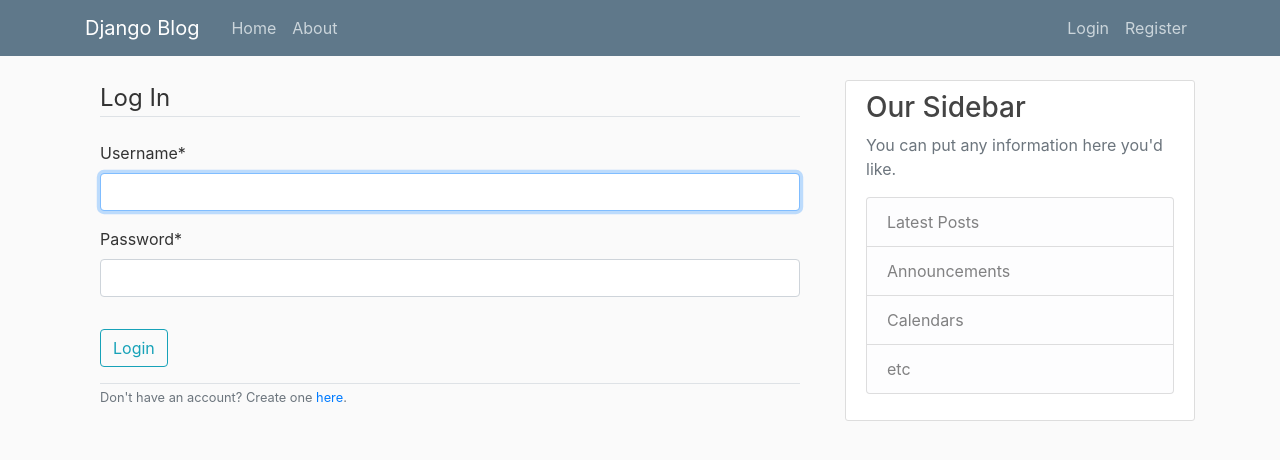
After one commit to JBert9000/django_blog, a Django app: page /login/ in a window 1280 px wide. The commit adds this page. Shown: the top 460 px of the page. Run offline with Django 3.2, Linux system fonts and the light colour scheme; some libraries are stand-ins or nearby versions.

Commit message:
added the ability for users to log in and out.

```diff
--- a/blog/templates/blog/base.html
+++ b/blog/templates/blog/base.html
@@ -33,8 +33,14 @@
             </div>
             <!-- Navbar Right Side -->
             <div class="navbar-nav">
-              <a class="nav-item nav-link" href="#">Login</a>
-              <a class="nav-item nav-link" href="{% url 'register' %}">Register</a>
+              {% if user.is_authenticated %}
+                <a class="nav-item nav-link" href="{% url 'logout' %}">Logout</a>
+                <a class="nav-item nav-link" href="{% url 'profile' %}">Profile</a>
+              {% else %}
+                <a class="nav-item nav-link" href="{% url 'login' %}">Login</a>
+                <a class="nav-item nav-link" href="{% url 'register' %}">Register</a>
+              {% endif %}
+
             </div>
           </div>
         </div>
--- a/django_project/settings.py
+++ b/django_project/settings.py
@@ -123,3 +123,6 @@
 STATIC_URL = '/static/'
 
 CRISPY_TEMPLATE_PACK = 'bootstrap4'
+
+LOGIN_REDIRECT_URL = 'blog-home'
+LOGIN_URL = 'login'
--- a/django_project/urls.py
+++ b/django_project/urls.py
@@ -14,12 +14,16 @@
     2. Add a URL to urlpatterns:  path('blog/', include('blog.urls'))
 """
 from django.contrib import admin
+from django.contrib.auth import views as auth_views
 from django.urls import path, include
 from users import views as user_views
 
 urlpatterns = [
     path('admin/', admin.site.urls),
     path('register/', user_views.register, name='register'),
+    path('login/', auth_views.LoginView.as_view(template_name='users/login.html'), name='login'),
+    path('logout/', auth_views.LogoutView.as_view(template_name='users/logout.html'), name='logout'),
+    path('profile/', user_views.profile, name='profile'),
     path('', include('blog.urls')),
     # path('users/', include('users.urls')),
 ]
--- /dev/null
+++ b/users/templates/users/login.html
@@ -0,0 +1,23 @@
+{% extends 'blog/base.html' %}
+{% block content %}
+{% load crispy_forms_tags %}
+
+  <div class="container">
+    <form method="post">
+        {% csrf_token %}
+        <fieldset class="form-group">
+          <legend class="border-bottom mb-4">Log In</legend>
+          {{ form|crispy }}
+        </fieldset>
+        <div class="form-group">
+          <button type="submit" class="btn btn-outline-info">Login</button>
+        </div>
+    </form>
+    <div class="border-top pd-3">
+      <small class="text-muted">
+        Don't have an account? Create one <a href="{% url 'register' %}">here</a>.
+      </small>
+    </div>
+  </div>
+
+{% endblock %}
--- a/users/templates/users/register.html
+++ b/users/templates/users/register.html
@@ -15,7 +15,7 @@
     </form>
     <div class="border-top pt-3">
         <small class="text-muted">
-          Do you already have an account? Sign in <a class"ml-2 href="#">here</a>.
+          Do you already have an account? Sign in <a class"ml-2" href="{% url 'login' %}">here</a>.
         </small>
     </div>
 </div>
```
Also changed, not shown: users/templates/users/logout.html (added, +11 -0 lines), users/templates/users/profile.html (added, +7 -0 lines), users/views.py (+25 -2 lines), db.sqlite3.
